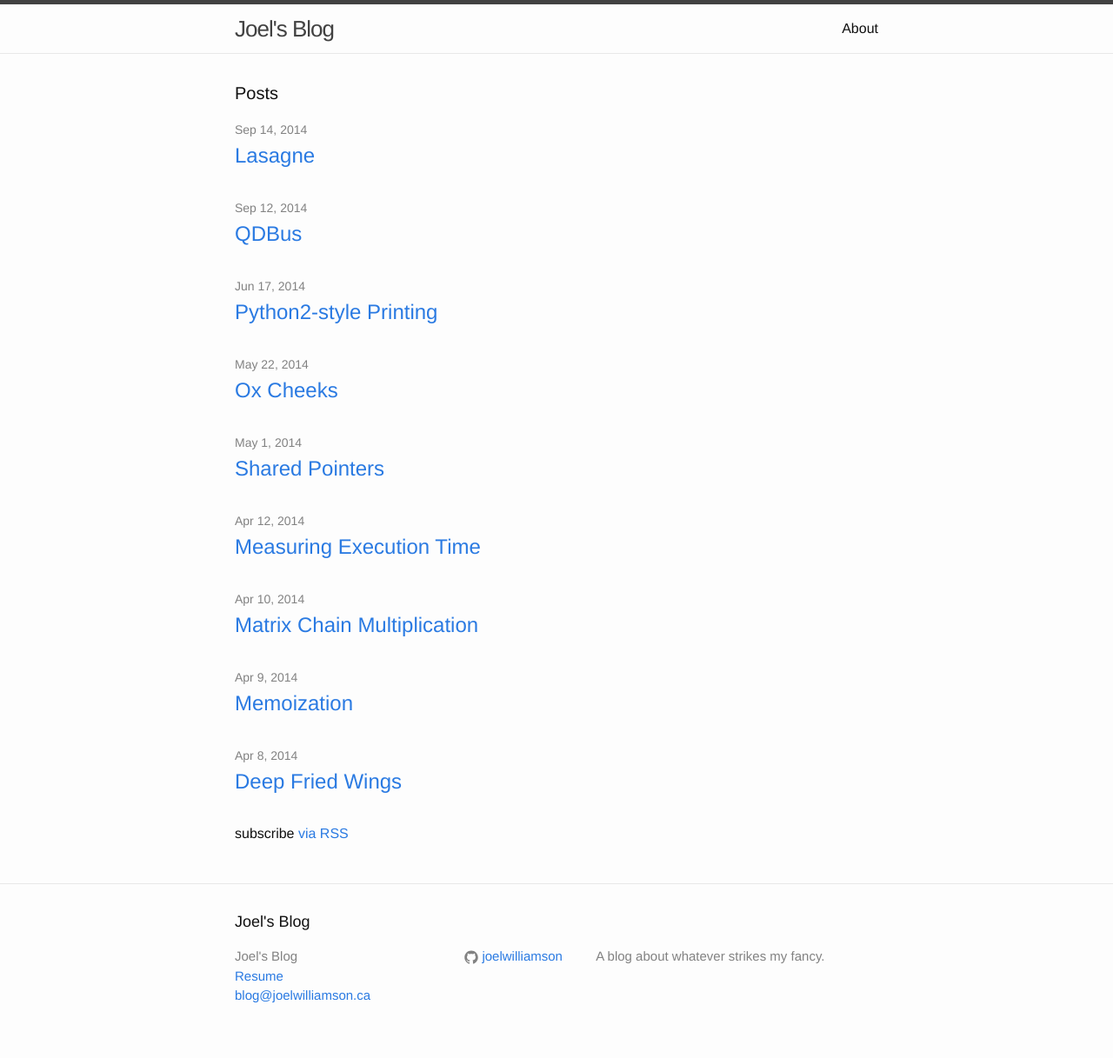
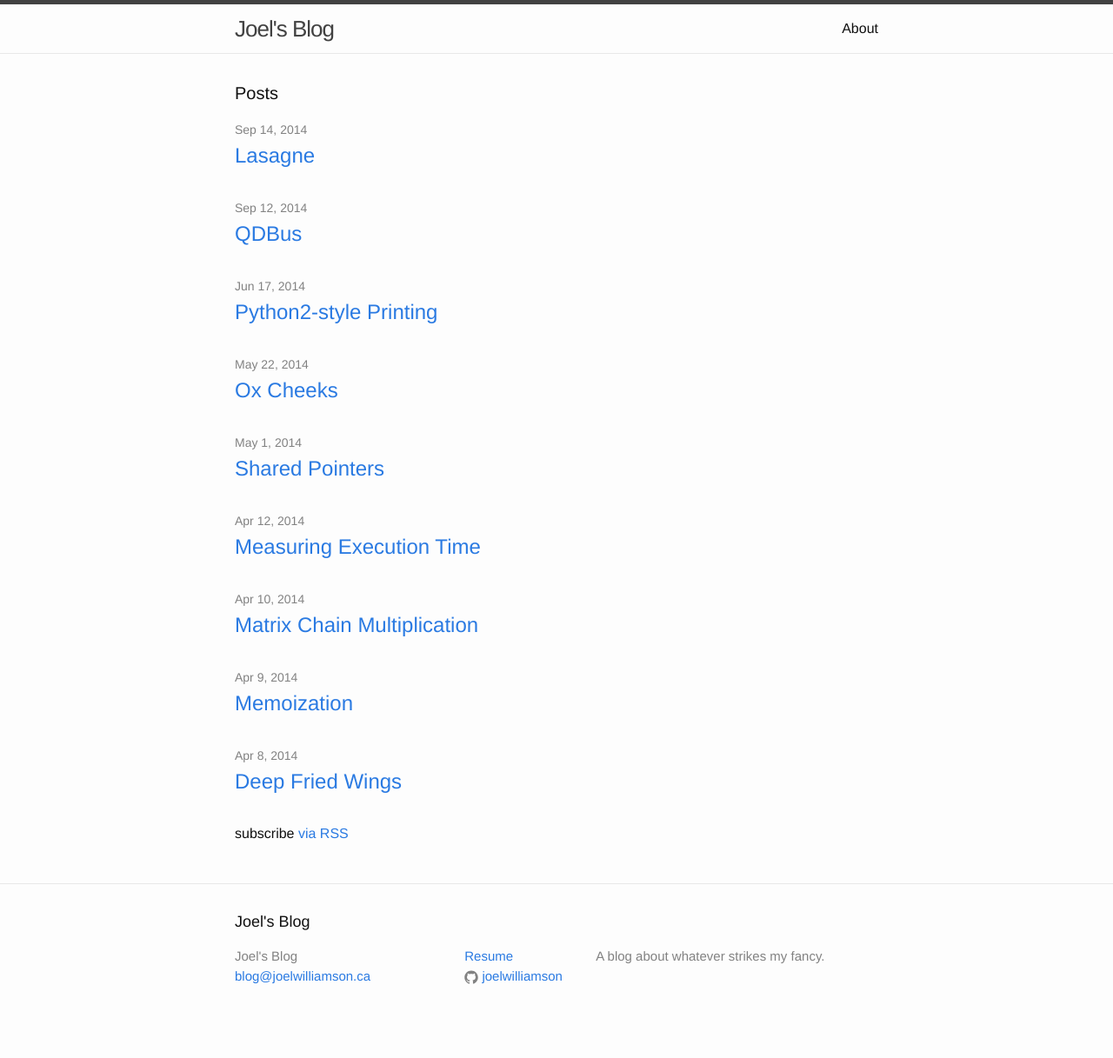
Before and after one commit to joelwilliamson/blog, a Jekyll site: the page built from index.html, in a window 1280 px wide. Shown: the whole page at 87% size. Built offline with Jekyll 4.4.1, drawn with Linux system fonts in a browser that asks for light colours; after the commit the page ends 1194 px from its top, so only the background shows below that; part of the change alters nothing that is shown.

```diff
--- a/_includes/footer.html
+++ b/_includes/footer.html
@@ -8,13 +8,13 @@
       <div class="footer-col  footer-col-1">
         <ul class="contact-list">
           <li>{{ site.title }}</li>
-	  <li><a href="http://www.joelwilliamson.ca/resume.pdf">Resume</a></li>
           <li><a href="mailto:{{ site.email }}">{{ site.email }}</a></li>
         </ul>
       </div>
 
       <div class="footer-col  footer-col-2">
         <ul class="social-media-list">
+	  <li><a href="http://www.joelwilliamson.ca/resume.pdf">Resume</a></li>
           {% if site.github_username %}
           <li>
             <a href="https://github.com/{{ site.github_username }}">
```
